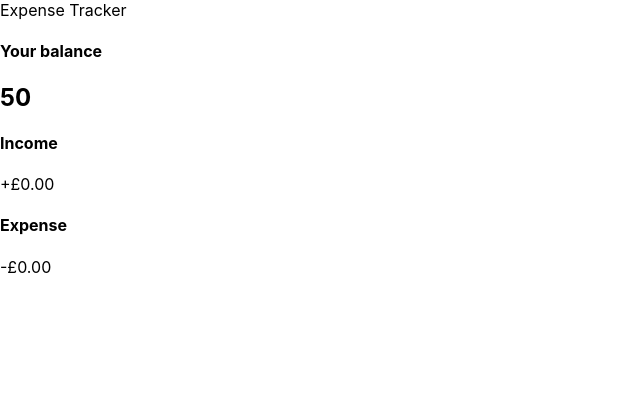
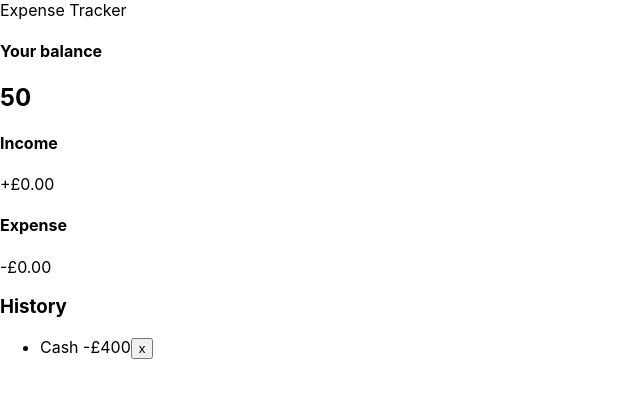
Before and after one commit to 21ciprian/expense-tracker, a React (Create React App) app: page / in a window 1280 px wide. Shown: the top 398 px of the page, without its empty margins (0-640 px from the left). Built offline with nearby package versions, Linux system fonts and the light colour scheme.

Commit message:
Created TransationList component

```diff
--- a/src/components/App/index.tsx
+++ b/src/components/App/index.tsx
@@ -2,6 +2,7 @@ import React from 'react'
 import Balance from '../Balance'
 import Header from '../Header'
 import IncomeExpenses from '../IncomeExpenses'
+import TransactionList from '../TransactionList'
 import './App.css'
 
 function App() {
@@ -10,6 +11,7 @@ function App() {
 			<Header title='Expense Tracker' />
 			<Balance balance={50.0} />
 			<IncomeExpenses plus={0.0} minus={0.0} />
+			<TransactionList />
 		</article>
 	)
 }
--- /dev/null
+++ b/src/components/TransactionList/index.tsx
@@ -0,0 +1,20 @@
+import React from 'react'
+import styles from './TransactionList.module.css'
+
+type Props = {}
+
+function TransactionList({}: Props) {
+	return (
+		<>
+			<h3>History</h3>
+			<ul className={styles.list}>
+				<li className={styles.minus}>
+					Cash <span>-£400</span>
+					<button className={styles.deleteBtn}>x</button>
+				</li>
+			</ul>
+		</>
+	)
+}
+
+export default TransactionList
```
Also changed, not shown: src/components/TransactionList/TransactionList.module.css (added).
